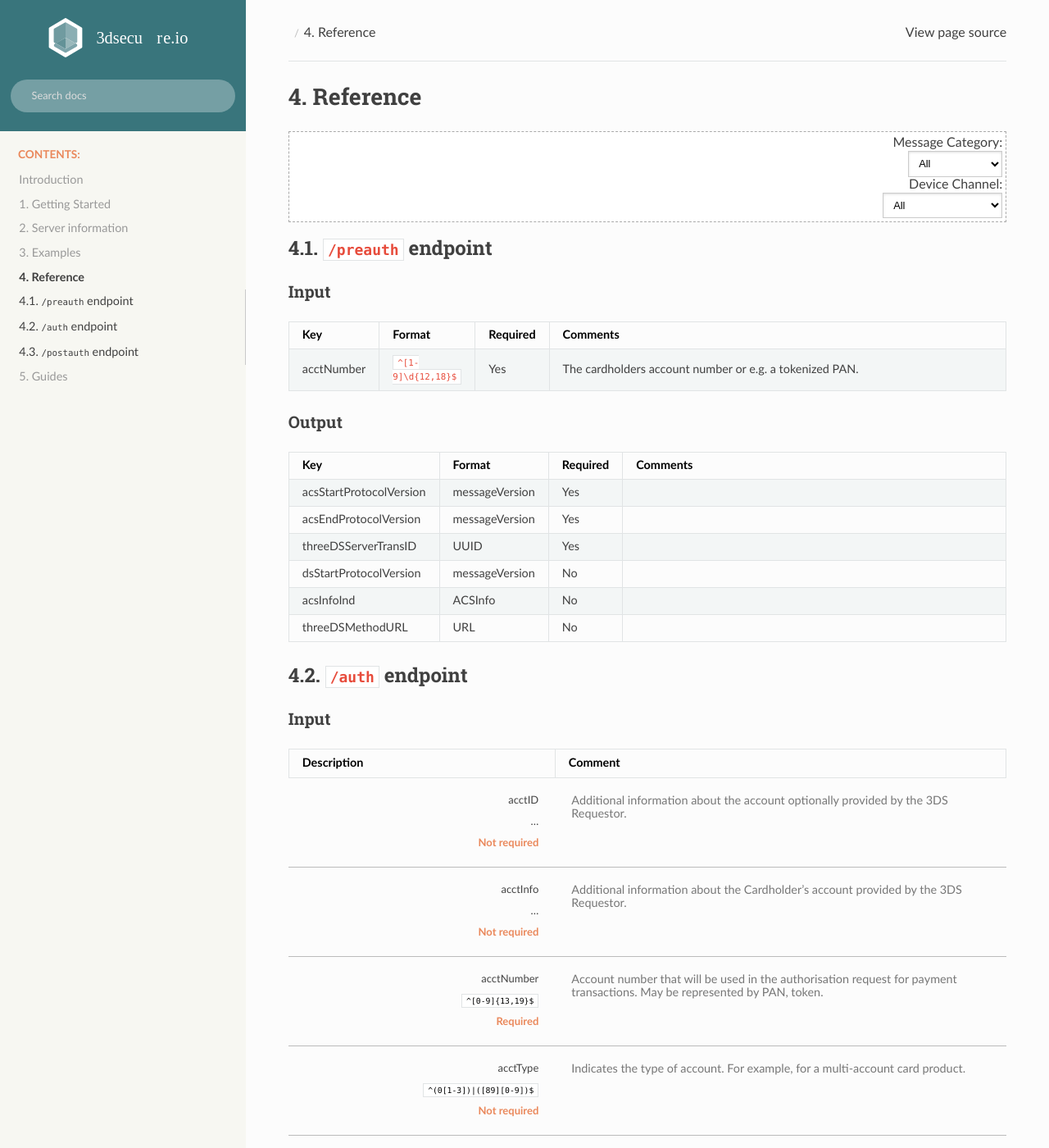
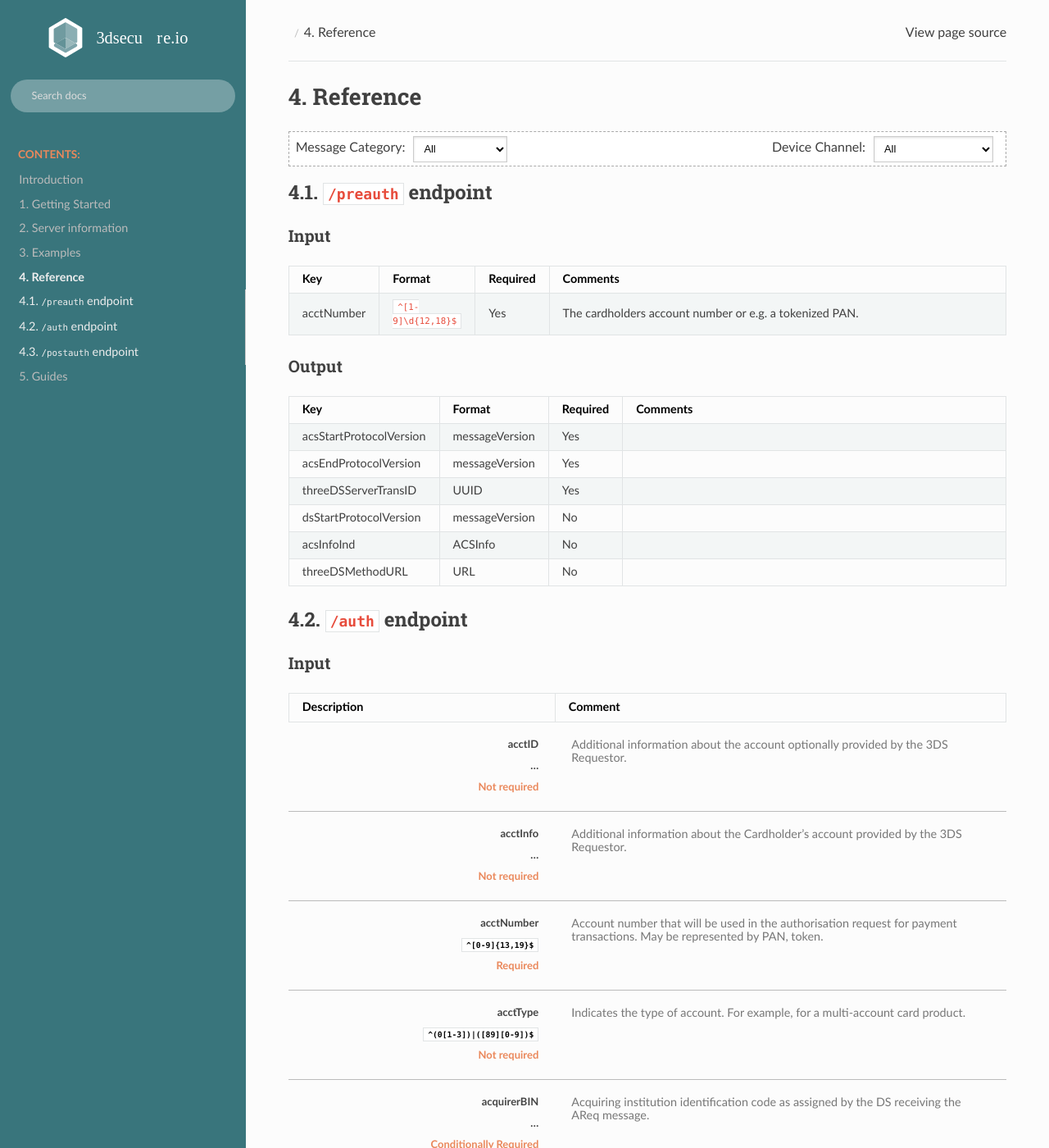
Before and after one commit to clearhaus/3DSv2-api-documentation, a Sphinx documentation site: the page built from source/reference.rst, in a window 1280 px wide and 1400 px high. Shown: the whole window at 82% size. Built offline with Sphinx 7.4.7 and the Read the Docs theme 2.0.0, drawn with Linux system fonts in a browser that asks for light colours.

Commit message:
Additional style added

```diff
--- a/source/_static/css/custom.css
+++ b/source/_static/css/custom.css
@@ -39,7 +39,7 @@
 }
 /** Sidebar -box**/
 .wy-nav-side {
-    background-color: rgba(247, 247, 242) !important;
+    background-image: linear-gradient(35deg, rgb(57, 117, 124) 0%, rgb(57, 117, 124) 100%);
 }
 
 /** top of sidebar **/
@@ -74,7 +74,10 @@
 }
 
 .wy-menu-vertical a {
-    color: #999;
+    color: #bbb;
+}
+.current .current a {
+    color: #eee !important;
 }
 
 /********************** Global ***********************/
@@ -90,7 +93,6 @@ a:hover {
 .argtable td {
     background-color: #fcfcfc !important;
     border: none !important;
-    max-width: 50%;
     clear:both;
 }
 
@@ -113,6 +115,7 @@ a:hover {
 .argdef p {
     font-size: 13px !important;
     margin-bottom: 10px !important;
+    font-weight: 600;
 }
 
 .argdesc {
@@ -134,7 +137,6 @@ a:hover {
         max-width: 100%;
         overflow-y: hidden;
         overflow-x: scroll;
-        border: 1px solid #ccc !important;
     }
     .wy-table-responsive table {
         width: 100%
@@ -146,4 +148,52 @@ a:hover {
     .wy-nav-content-wrap .wy-nav-content {
         padding-top: 90px;
     }
+
+    .argdef {
+        float: left;
+        width: 100%;
+        text-align: left;
+    }
+
+    .argdesc {
+        float: left;
+        width: 100%;
+        text-align: left;
+    }
+
+    .argtable th {
+        display: none;
+    }
 }
+
+/********************** Select ***********************/
+#scenario_selector {
+    display: flex;
+    flex-wrap: wrap;
+    padding: 10px 4px 4px 8px;
+}
+#deviceChannelSelector{
+    margin-top: -5px;
+    margin-left: 10px;
+}
+#messageCategorySelector {
+    margin-top: -5px;
+    margin-right: calc(100% - 540px);
+    margin-left: 10px;
+}
+@media only screen and (max-width: 768px) {
+    #scenario_selector {
+        display: block;
+        text-align: left;
+        padding: 10px 0;
+        border: none !important;
+    }
+
+    #deviceChannelSelector {
+        margin: 10px 0;
+    }
+
+    #messageCategorySelector {
+        margin: 10px 0;
+    }
+}
```
